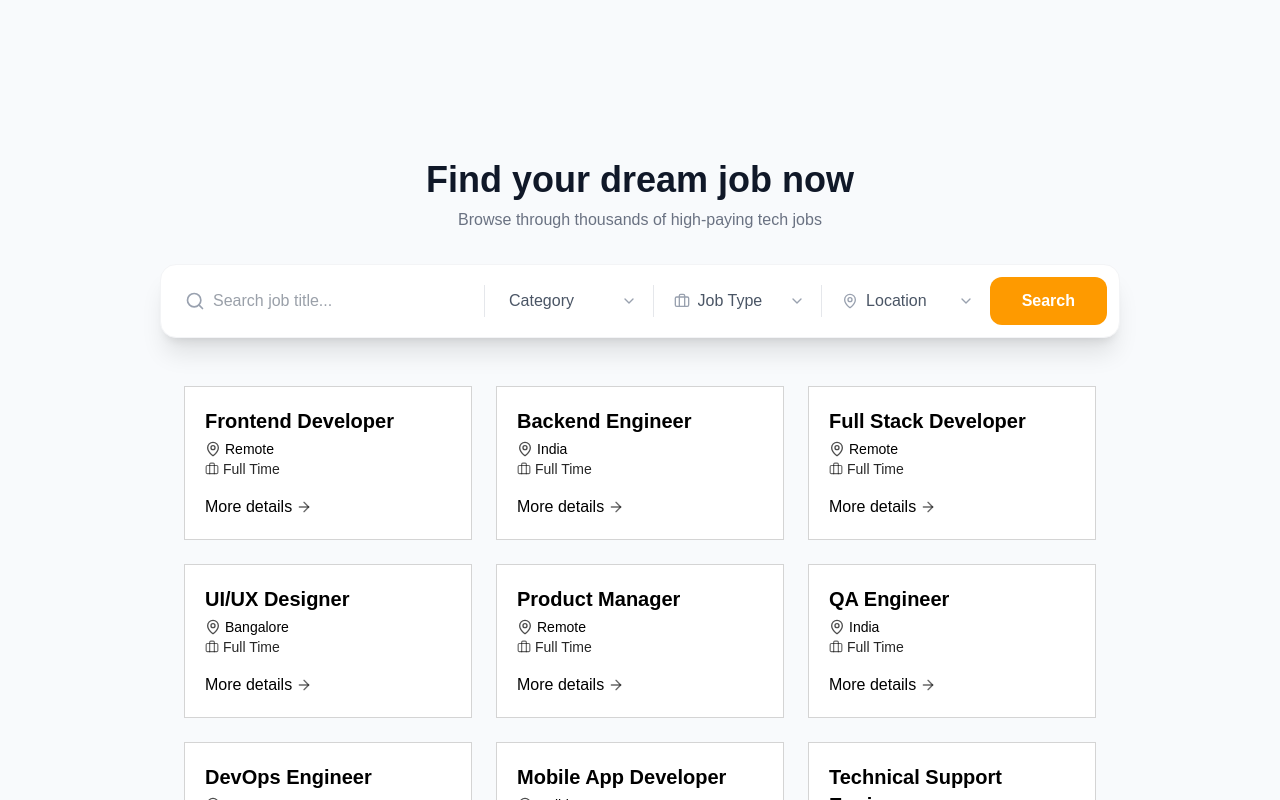
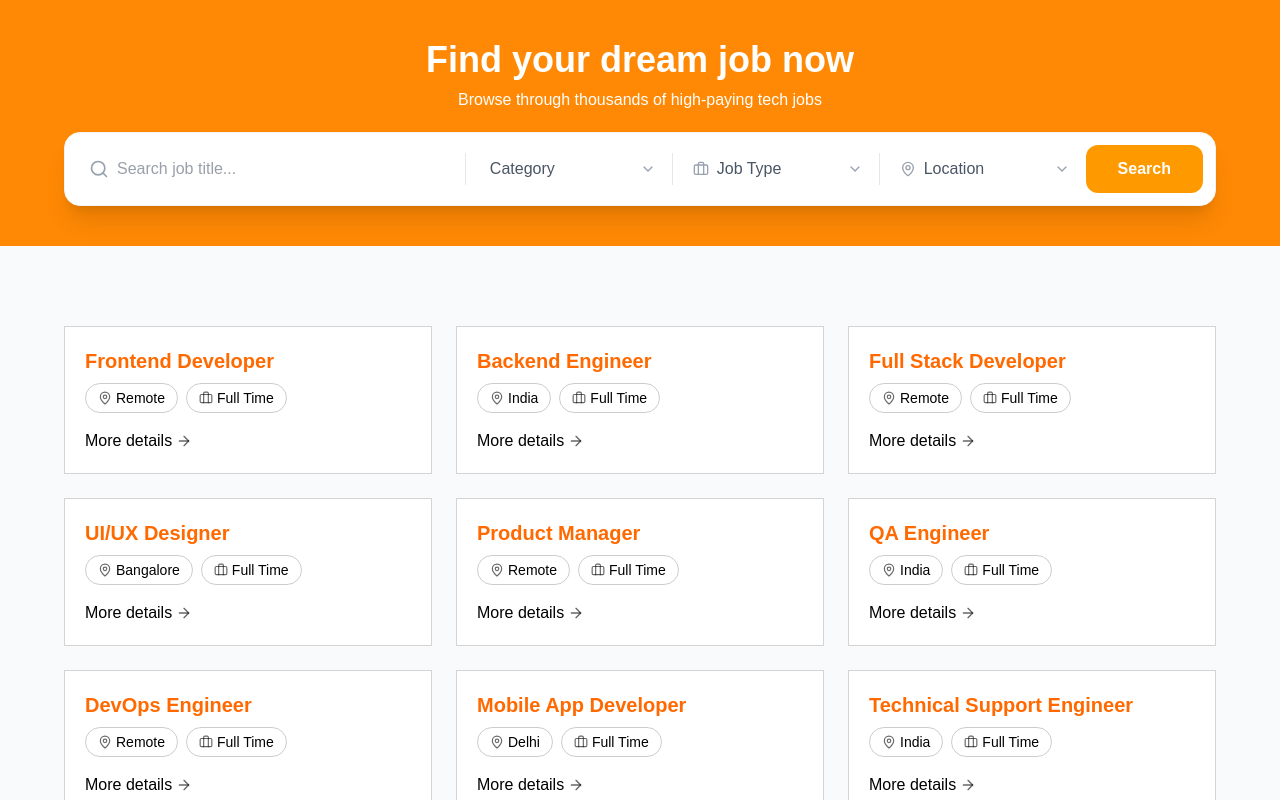
Before and after one commit to drj09/chopstore-app, a Next.js app: page / in a window 1280 px wide. Shown: the top 800 px of the page. Built offline with nearby package versions, Linux system fonts and the light colour scheme.

Commit message:
feat: enhance job listing UI with improved styling and layout

```diff
--- a/src/app/page.tsx
+++ b/src/app/page.tsx
@@ -5,23 +5,20 @@ import jobs from "../app/mockData/jobs.json";
 
 export default function Home() {
 	return (
-    <main className="flex min-h-screen flex-col items-center justify-center bg-slate-50 p-40">
-      <div className="text-center mb-8">
-        <h1 className="text-4xl font-extrabold text-gray-900 mb-2">
+		<main className="min-h-screen bg-slate-50">
+			<div className="text-center mb-8 pt-10 bg-orange-400 pb-10">
+				<h1 className="text-4xl font-extrabold text-white mb-2">
 					Find your dream job now
 				</h1>
-        <p className="text-gray-500">
+				<p className="text-white">
 					Browse through thousands of high-paying tech jobs
 				</p>
+				{/* The Search Component */}
+				<div className='pt-5'>
+					<SearchBar />
 				</div>
-
-
-      {/* The Search Component */}
-      <SearchBar />
-
-	  <main className="min-h-screen">
+			</div>
 			<JobListingCards jobs={jobs} />
-    </main>
 		</main>
 	);
 
--- a/src/components/JobListingCards.tsx
+++ b/src/components/JobListingCards.tsx
@@ -49,20 +49,23 @@ export default function CareerJobs({
                         key={job.id}
                         className="border border-neutral-300 p-5 bg-white hover:shadow-lg  "
                     >
-                        <h2 className="text-xl font-semibold text-black">
+                        <h2 className="text-xl font-semibold text-orange-500">
                             {job.title}
                         </h2>
-                        <p className="mt-1 flex items-center gap-1 text-black text-sm">
-                            <MapPin className="w-4 h-4 text-black/70" />
+                        <p className="mt-2 flex flex-wrap items-center gap-2 text-sm">
+                            {/* Location */}
+                            <span className="flex items-center gap-1 rounded-full border border-black/20 px-3 py-1 text-black">
+                                <MapPin className="w-3.5 h-3.5 text-black/60" />
                                 {job.location}
+                            </span>
+
+                            {/* Job Type */}
+                            <span className="flex items-center gap-1 rounded-full border border-black/20 px-3 py-1 text-black">
+                                <Briefcase className="w-3.5 h-3.5 text-black/60" />
+                                {job.type}
+                            </span>
                         </p>
 
-
-<p className="flex items-center gap-1 text-sm text-neutral-800">
-  <Briefcase className="w-3.5 h-3.5 text-black/60" />
-                            {job.type}
-
-</p>
 
 
 
```
Lines whose indentation alone changed are shown as unchanged.
